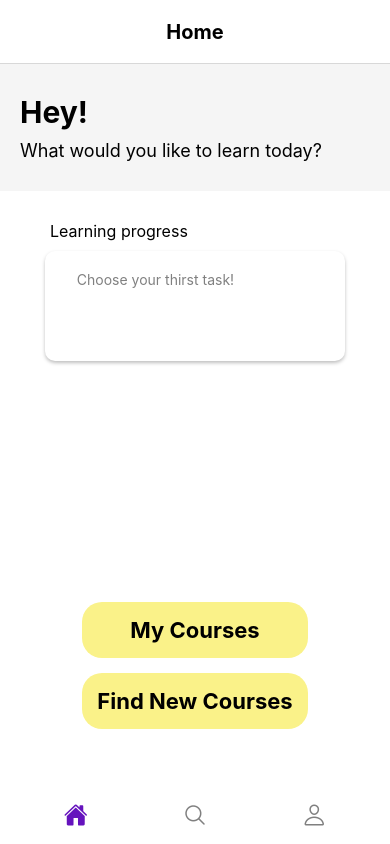
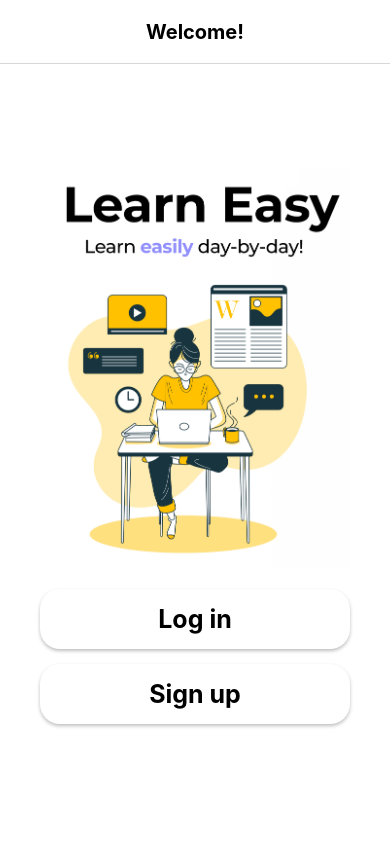
Before and after one commit to ser0vs/learnEasy, a React Native app: screen / in a window 390 px wide. Built offline with nearby package versions, Linux system fonts and the light colour scheme; what expo-file-system would draw is missing.

Commit message:
(not finished) version

```diff
--- a/App.js
+++ b/App.js
@@ -26,7 +26,7 @@ const App = () => {
       <CourseProvider>
         <NavigationContainer>
           <Stack.Navigator
-            initialRouteName="Home"
+            initialRouteName="WelcomeScreen"
             screenOptions={{
               headerTitleAlign: 'center',
               headerTitleStyle: {
@@ -39,13 +39,13 @@ const App = () => {
             <Stack.Screen name="MyCourse" component={MyCourse} options={{ title: 'My courses', headerLeft: null }}/>
             <Stack.Screen name="Home" component={Home} options={{ headerLeft: null }}/>
             <Stack.Screen name="Login" component={Login} options={{ title: 'Log in' }}/>
-            <Stack.Screen name="WelcomeScreen" component={WelcomeScreen} />
+            <Stack.Screen name="WelcomeScreen" component={WelcomeScreen } options={{ title: 'Welcome!' }}/>
             <Stack.Screen name="Cours" component={Cours} />
             <Stack.Screen name="Registration" component={Registration} options={{ title: 'Sign up' }}/>
             <Stack.Screen name="Recovery" component={Recovery} />
             <Stack.Screen name="CourseList" component={CourseList} />
-            <Stack.Screen name="CourseDetails" component={CourseDetails} />
-            <Stack.Screen name="TestPage" component={TestPage} />
+            <Stack.Screen name="CourseDetails" component={CourseDetails} options={{ title: 'Course' }}/>
+            <Stack.Screen name="TestPage" component={TestPage} options={{ title: 'Test' }}/>
             <Stack.Screen name="CustomModal" component={CustomModal} />
           </Stack.Navigator>
         </NavigationContainer>
--- a/ProgressContext.js
+++ b/ProgressContext.js
@@ -15,6 +15,8 @@ export const ProgressProvider = ({ children }) => {
       },
     }));
   };
+
+
   const countTrueFields = (courseId) => {
     let count = 0;
     // Loop through the keys of the progress object for the courseId
--- a/TestPage.js
+++ b/TestPage.js
@@ -3,6 +3,7 @@ import { View, Text, TouchableOpacity, StyleSheet, ScrollView, Alert } from 'rea
 import CustomModal from './CustomModal';
 import testsData from './tests.json';  // Adjust the path if necessary
 import { ProgressContext } from './ProgressContext';
+
 
 const TestPage = ({ route, navigation }) => {
   const { course } = route.params;
@@ -11,6 +12,10 @@ const TestPage = ({ route, navigation }) => {
   const { resetProgress } = useContext(ProgressContext);
   const [isModalVisible, setModalVisible] = useState(false);
   const [score, setScore] = useState(0);
+  const { progress, setProgress } = useContext(ProgressContext);
+  const courseProgress = progress[course.id] || { articleRead: false, videoWatched: false };
+
+  const [testTaken, setTestTaken] = useState(courseProgress.testTaken);
 
   useEffect(() => {
     const courseTest = testsData.tests.find(test => test.courseId === course.id);
@@ -34,6 +39,9 @@ const TestPage = ({ route, navigation }) => {
       }
     });
     setScore(newScore);
+    if (newScore >= 9) {
+      setTestTaken(true);
+    }
     setModalVisible(true);
   };
 
--- a/components/Home.js
+++ b/components/Home.js
@@ -1,4 +1,4 @@
-import React, { useContext } from 'react';
+import React, { useContext, useState } from 'react';
 import { View, Text, StyleSheet, TouchableOpacity } from 'react-native';
 import PercentageCircle from 'react-native-percentage-circle';
 import { Ionicons } from '@expo/vector-icons';
@@ -9,6 +9,9 @@ import { ProgressContext } from '../ProgressContext';
 const Home = ({ navigation }) => {
   const { myCourses } = useContext(CourseContext);
   const { progress, countTrueFields } = useContext(ProgressContext);
+
+  const [username, setUsername] = useState('');
+  console.log(username);
 
   let completedTasks = [];
   let totalTasks = [];
@@ -59,7 +62,6 @@ const Home = ({ navigation }) => {
 
   return (
     <View style={styles.container}>
-
         <View style={styles.headerContainer}>
         <View style={styles.row}>
           <Text style={styles.headerTextBig}>Hey!</Text>
@@ -69,7 +71,7 @@ const Home = ({ navigation }) => {
       </View>
 
       <View style={styles.containerSecond}>
-        <Text style={styles.text}>Learning progress</Text>
+        <Text style={styles.text}>Learning Plan</Text>
       </View>
 
 
@@ -93,7 +95,10 @@ const Home = ({ navigation }) => {
                   </PercentageCircle>
                   <Text>   </Text>
                   <Text style={styles.tasksText}>{`${taskNames[index]}`.slice(0, 20)}</Text>
-                  <Text style={styles.completedTasksText}>{`${completed}/${totalTasks[index]}`.padEnd(5)}</Text>
+                  <Text style={styles.completedTasksText}>
+                    {`${completed}/`}
+                    <Text style={styles.completedTasksTextGrey}>{totalTasks[index]}</Text>
+                  </Text>
                 </View>
 //              </TouchableOpacity>
             );
@@ -142,13 +147,14 @@ const styles = StyleSheet.create({
     alignItems: 'flex-start',
   },
   headerTextBig: {
-    fontSize: 30,
+    fontSize: 40,
     fontWeight: 'bold',
     textAlign: 'left',
   },
   headerTextSmall: {
     fontSize: 18,
     marginTop: 10,
+    fontWeight: 'bold',
   },
   buttonsGroup: {
     marginBottom: 15,
@@ -224,8 +230,15 @@ const styles = StyleSheet.create({
     height: 20,
     width: 40,
   },
+  completedTasksTextGrey: {
+    fontSize: 14,
+    height: 20,
+    width: 40,
+    color: 'grey',
+  },
   text: {
-    fontSize: 16,
+    fontSize: 18,
+    fontWeight: 'bold',
   },
   footer: {
     flexDirection: 'row',
--- a/courses.json
+++ b/courses.json
@@ -119,7 +119,7 @@
 				"content": "Winter features crisp, staccato notes that represent the cold and biting winds of the season."
 			  }
 			],
-			"video": "https://www.youtube.com/embed/4rgSzQwe5DQ?rel=0&autoplay=0&showinfo=0&controls=1",
+			"video": "https://www.youtube.com/embed/S5n7Jfa7Ryk?rel=0&autoplay=0&showinfo=0&controls=1",
 			"resources": [
 			  {
 				"title": "The Four Seasons by Vivaldi",
```
